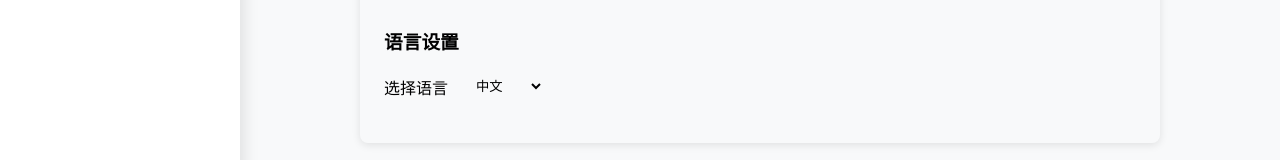
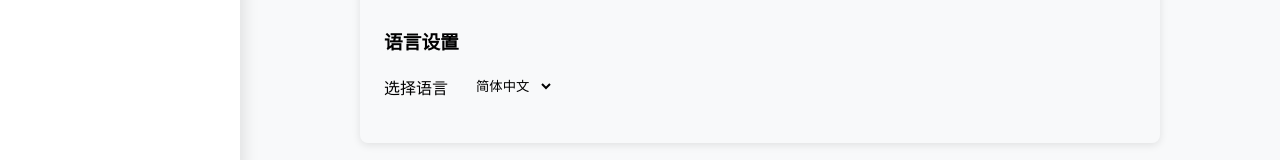
Before and after one commit to Shapaper233/Mindora-webui, a Vue app: page /settings in a window 1280 px wide. Shown: the part 423-583 px from the top of the page. Built offline with nearby package versions, Linux system fonts and the light colour scheme.

Commit message:
更新语言文件，调整语言选项的键值为更标准的表达方式

```diff
--- a/src/locales/en-US.js
+++ b/src/locales/en-US.js
@@ -17,7 +17,9 @@ export default {
     slow: "Slow",
     language_settings: "Language Settings",
     select_language: "Select Language",
-    chinese: "中文",
-    english: "English"
+  },
+  languages: {
+    zh_CN: "Simplified Chinese",
+    en_US: "American English",
   },
 };
--- a/src/locales/zh-CN.js
+++ b/src/locales/zh-CN.js
@@ -18,7 +18,9 @@ export default {
     slow: "慢",
     language_settings: "语言设置",
     select_language: "选择语言",
-    chinese: "中文",
-    english: "English",
+  },
+  languages: {
+    zh_CN: "简体中文",
+    en_US: "美式英语",
   },
 };
--- a/src/views/SettingsView.vue
+++ b/src/views/SettingsView.vue
@@ -28,8 +28,8 @@
       <div class="form-item">
         <label>{{ $t("settings.select_language") }}</label>
         <select v-model="currentLanguage" @change="changeLanguage">
-          <option value="zh-CN">{{ $t("settings.chinese") }}</option>
-          <option value="en-US">{{ $t("settings.english") }}</option>
+          <option value="zh-CN">{{ $t("languages.zh_CN") }}</option>
+          <option value="en-US">{{ $t("languages.en_US") }}</option>
         </select>
       </div>
     </div>
```
